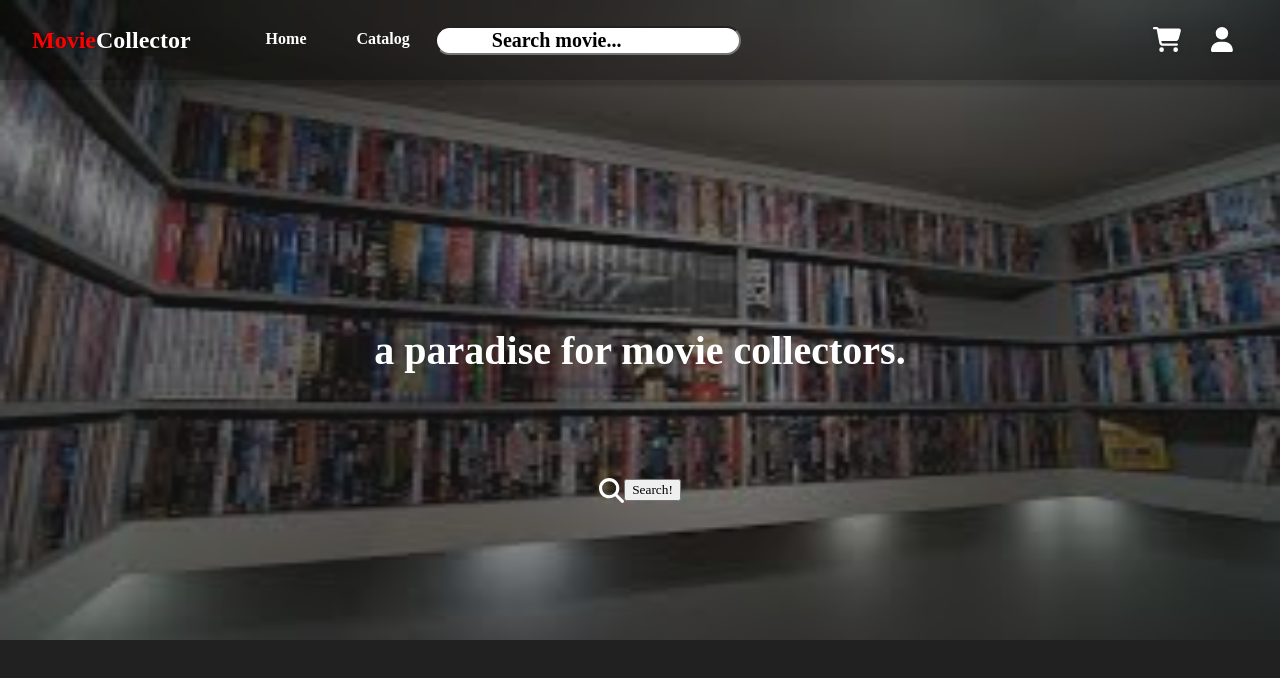
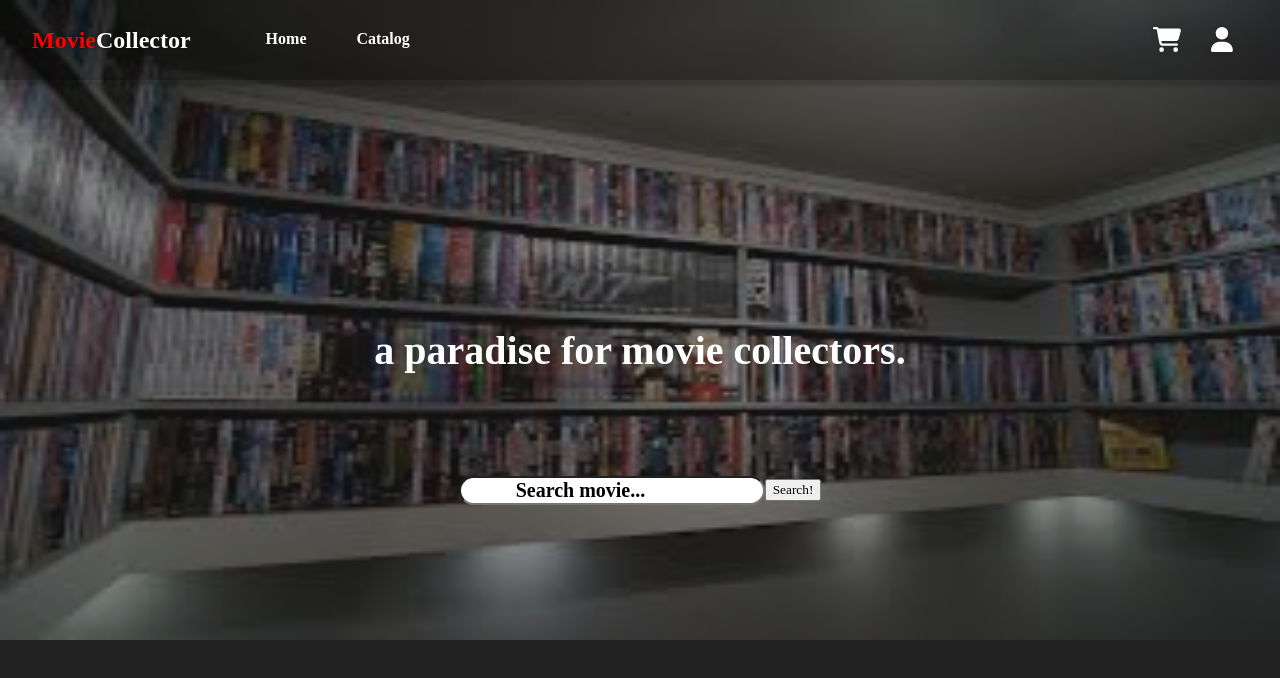
Before and after one commit to RticRtic/webb-movie, a React (Create React App) app: page /#/ in a window 1280 px wide. Shown: the top 678 px of the page. Built offline with nearby package versions, Linux system fonts and the light colour scheme.

Commit message:
showing picture from api input

```diff
--- a/src/components/globals/navbar.js
+++ b/src/components/globals/navbar.js
@@ -1,6 +1,7 @@
 import React, { Fragment, useEffect, useState } from "react";
 import "../../styles/navbar.css";
 import "../../styles/fa-icons.css";
+
 
 import { FontAwesomeIcon } from "@fortawesome/react-fontawesome";
 import {
@@ -19,6 +20,7 @@ const NavigationBar = ({ device }) => {
   const [dropdownActive, setDropdownActive] = useState(false);
   const [isSearching, setIsSearching] = useState(false);
 
+
   const toggleDropdown = () => {
     setDropdownActive(!dropdownActive);
   };
@@ -26,6 +28,11 @@ const NavigationBar = ({ device }) => {
   const toggleSearch = () => {
     setIsSearching(!isSearching);
   };
+
+
+
+
+
 
   const DropdownMenu = () => {
     return dropdownActive ? (
@@ -86,12 +93,7 @@ const NavigationBar = ({ device }) => {
 
             <li>Catalog</li>
 
-            <input
-              placeholder="Search movie..."
-              className="search-input-field"
-              //   value={input}
-              //   onChange={inputHandler}
-            ></input>
+
           </section>
 
           <section className="web_iconholder">
--- a/src/components/homepage/Home.js
+++ b/src/components/homepage/Home.js
@@ -18,7 +18,7 @@ const Home = ({device}) => {
 
   (
     <div>
-      <SearchBackgroundImage />
+      {/* <SearchBackgroundImage /> */}
       <SearchInput />
     </div>
   )
--- a/src/components/homepage/SearchInput.jsx
+++ b/src/components/homepage/SearchInput.jsx
@@ -11,6 +11,7 @@ const SearchInput = () => {
   const movie = useSelector((state) => state.searchedMovie.movie);
 
   const [input, setInput] = useState("");
+  const baseUrl = "https://image.tmdb.org/t/p/w500"
 
   const dispatch = useDispatch();
   let content = [];
@@ -46,30 +47,35 @@ const SearchInput = () => {
   return (
     <div>
       <div className="searchbar-input-container">
-        <FontAwesomeIcon icon={faMagnifyingGlass} className="magnifyingglass" />
+        {/* <FontAwesomeIcon icon={faMagnifyingGlass} className="magnifyingglass" /> */}
 
-        {/* <input
+        <input
           placeholder="Search movie..."
           className="search-input-field"
           value={input}
           onChange={inputHandler}
-        ></input> */}
+        ></input>
         <button onClick={getMovie} className="search-button">
           Search!
         </button>
 
-        {(content == "") ? (
-          <div>
-            {content}
-          </div>
-        ) : (
+        {content == "" ? (
+          <div>{content}</div>
+        )
+
+         :
+
+         (
           <div>
             {content.map((movie, index) => (
-              <div>{movie.results[index].title}</div>
+              <div className="movie-container">
+                <div key={movie.results.id}>{movie.results[index].title}</div>
+                <img src={"https://image.tmdb.org/t/p/w500"+movie.results[index].poster_path} alt="img" />
+                {/* https://image.tmdb.org/t/p/w500/wd7b4Nv9QBHDTIjc2m7sr0IUMoh.jpg */}
+              </div>
             ))}
           </div>
-        )
-        }
+        )}
 
         {/* <div className="magnifyingglass-container">
         <FontAwesomeIcon icon={faMagnifyingGlass} className="magnifyingglass"  />
```
